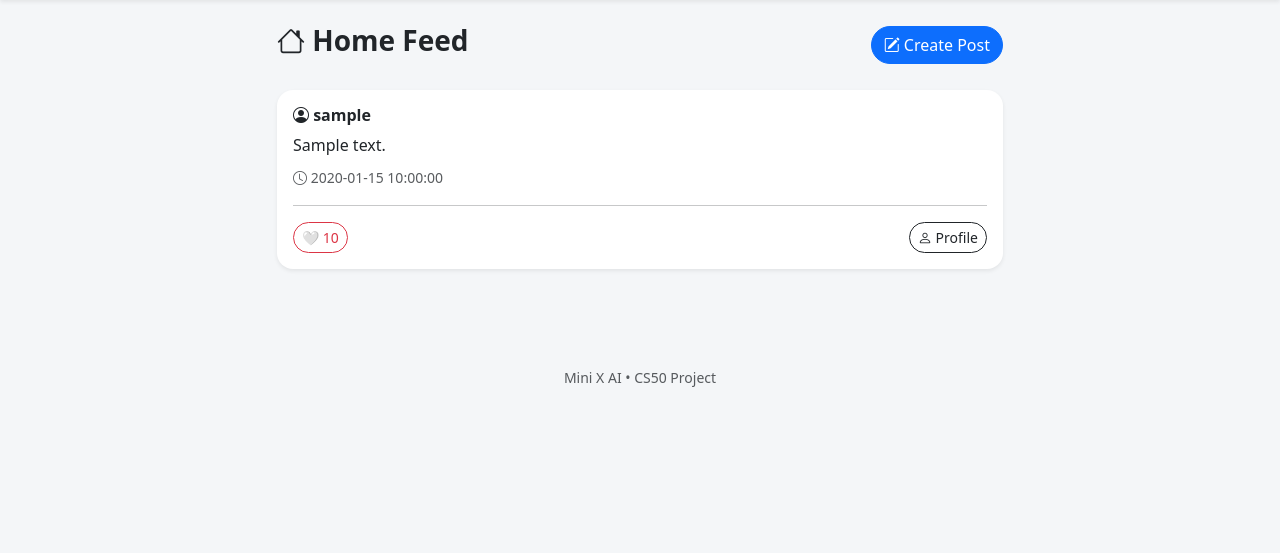
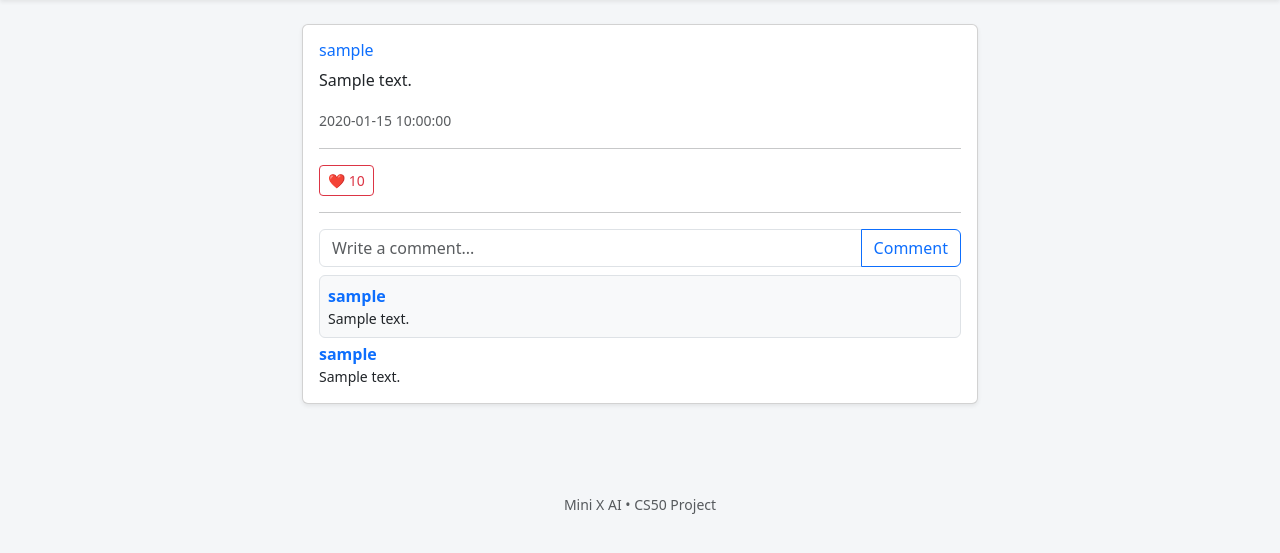
Before and after one commit to Hoozan-Nazir/cursor-project, a Flask app: template templates/index.html in a window 1280 px wide. Shown: the part 74-627 px from the top of the page. Run offline with Flask 3, Linux system fonts and the light colour scheme; the template is opened without the code that fills it: most values are stand-ins (such as "Sample title", 1, 10 or a date in 2020); some libraries are stand-ins or nearby versions.

Commit message:
Added comments feature with delete option

```diff
--- a/app.py
+++ b/app.py
@@ -57,6 +57,25 @@ def index():
         )
 
         post["liked"] = len(liked) > 0
+
+    posts = db.execute("""
+    SELECT posts.*, users.username
+    FROM posts
+    JOIN users ON posts.user_id = users.id
+    ORDER BY timestamp DESC
+    """)
+
+    for post in posts:
+        post["comments"] = db.execute("""
+        SELECT comments.id,
+            comments.content,
+            comments.user_id,
+            users.username
+        FROM comments
+        JOIN users ON comments.user_id = users.id
+        WHERE comments.post_id = ?
+        ORDER BY comments.timestamp ASC
+        """, post["id"])
 
     return render_template("index.html", posts=posts)
 
@@ -374,5 +393,48 @@ def explore():
 
     return render_template("explore.html", topics=topics)
 
+@app.route("/comment/<int:post_id>", methods=["POST"])
+@login_required
+def comment(post_id):
+
+    content = request.form.get("content")
+
+    if not content:
+        flash("Comment cannot be empty")
+        return redirect("/")
+
+    db.execute(
+        "INSERT INTO comments (user_id, post_id, content) VALUES (?, ?, ?)",
+        session["user_id"],
+        post_id,
+        content
+    )
+
+    return redirect("/")
+
+@app.route("/delete_comment/<int:comment_id>", methods=["POST"])
+@login_required
+def delete_comment(comment_id):
+
+    comment = db.execute(
+        "SELECT * FROM comments WHERE id = ?",
+        comment_id
+    )
+
+    if not comment:
+        flash("Comment not found")
+        return redirect("/")
+
+    if comment[0]["user_id"] != session["user_id"]:
+        flash("Not allowed")
+        return redirect("/")
+
+    db.execute(
+        "DELETE FROM comments WHERE id = ?",
+        comment_id
+    )
+
+    return redirect("/")
+
 if __name__ == "__main__":
     app.run(debug=True)
--- a/requirements.txt
+++ b/requirements.txt
@@ -1 +1,6 @@
 flask
+sqlite3
+jinja2
+python-dotenv
+exa-py
+flask-session
--- a/templates/index.html
+++ b/templates/index.html
@@ -1,152 +1,134 @@
 {% extends "layout.html" %}
 
 {% block title %}
-Home
+    Home
 {% endblock %}
 
 {% block main %}
 
-<div class="d-flex justify-content-between align-items-center mb-4">
-
-<h3 class="fw-bold">
-
-<i class="bi bi-house"></i>
-
-Home Feed
-
-</h3>
-
-<a href="/post" class="btn btn-primary rounded-pill">
-
-<i class="bi bi-pencil-square"></i>
-
-Create Post
-
-</a>
-
-</div>
-
-
-{% if posts %}
+<div class="container" style="max-width:700px;">
 
 {% for post in posts %}
 
-<div class="card shadow-sm border-0 rounded-4 mb-4">
+<div class="card mb-3 shadow-sm">
 
-<div class="card-body text-start">
+    <div class="card-body">
 
-<!-- Username -->
-<h6 class="fw-bold mb-2">
+        <h6>
+            <a href="/profile/{{ post.user_id }}" style="text-decoration:none;">
+                {{ post.username }}
+            </a>
+        </h6>
 
-<i class="bi bi-person-circle"></i>
+        <p class="mt-2">
+            {{ post.content }}
+        </p>
 
-{{ post.username }}
+        <small class="text-muted">
+            {{ post.timestamp }}
+        </small>
 
-</h6>
+        <hr>
 
-<!-- Content -->
-<p class="mb-2">
+        <!-- LIKE BUTTON -->
 
-{{ post.content }}
+        <form action="/like/{{ post.id }}" method="post">
 
-</p>
+            <button class="btn btn-sm
+            {% if post.liked %}
+                btn-danger
+            {% else %}
+                btn-outline-danger
+            {% endif %}
+            ">
 
-<!-- Timestamp -->
-<small class="text-muted">
+            ❤️ {{ post.likes }}
 
-<i class="bi bi-clock"></i>
+            </button>
 
-{{ post.timestamp }}
+        </form>
 
-</small>
+        <hr>
 
-<hr>
+        <!-- COMMENT FORM -->
 
-<div class="d-flex justify-content-between align-items-center">
+        <form action="/comment/{{ post.id }}" method="post">
 
-<!-- Like button -->
-<form action="/like/{{ post.id }}" method="POST">
+            <div class="input-group mb-2">
 
-<button class="btn btn-sm rounded-pill
+                <input class="form-control"
+                       name="content"
+                       placeholder="Write a comment..."
+                       required>
 
-{% if post.liked %}
+                <button class="btn btn-outline-primary">
+                    Comment
+                </button>
 
-btn-danger
+            </div>
 
-{% else %}
+        </form>
 
-btn-outline-danger
+        <!-- COMMENTS -->
 
-{% endif %}
+        {% for comment in post.comments %}
 
-">
+        <div class="border rounded p-2 mb-1 bg-light">
 
-{% if post.liked %}
+            <div class="d-flex justify-content-between">
 
-❤️
+            <div>
 
-{% else %}
+            <strong>
+            <a href="/profile/{{ comment.user_id }}"
+            style="text-decoration:none;">
+            {{ comment.username }}
+            </a>
+            </strong>
 
-🤍
+            <div class="small">
+            {{ comment.content }}
+            </div>
 
-{% endif %}
+            </div>
 
-{{ post.likes }}
+            {% if comment.user_id == session["user_id"] %}
 
-</button>
+            <form action="/delete_comment/{{ comment.id }}" method="post">
 
-</form>
+            <button class="btn btn-sm btn-outline-danger">
+            Delete
+            </button>
 
+            </form>
 
-<!-- View profile -->
-<a href="/profile/{{post.user_id}}"
-class="btn btn-outline-dark btn-sm rounded-pill">
+            {% endif %}
 
-<i class="bi bi-person"></i>
+            </div>
 
-Profile
+            </div>
 
-</a>
+            <strong>
+                <a href="/profile/{{ comment.user_id }}"
+                   style="text-decoration:none;">
+                    {{ comment.username }}
+                </a>
+            </strong>
 
-</div>
+            <div class="small">
+                {{ comment.content }}
+            </div>
 
-</div>
+        </div>
+
+        {% endfor %}
+
+    </div>
 
 </div>
 
 {% endfor %}
 
-{% else %}
-
-<div class="card shadow-sm border-0 rounded-4 mt-5">
-
-<div class="card-body text-center text-muted">
-
-<i class="bi bi-chat-square-text"
-style="font-size:50px;"></i>
-
-<h5 class="mt-3">
-
-No posts yet
-
-</h5>
-
-<p>
-
-Create your first post to start your feed.
-
-</p>
-
-<a href="/post" class="btn btn-primary rounded-pill">
-
-Create Post
-
-</a>
-
 </div>
 
-</div>
-
-{% endif %}
-
 {% endblock %}
```
Also changed, not shown: templates/login.html (+14 -8 lines), templates/register.html (+11 -5 lines), README.md, mini_x.db, 6 other files.
